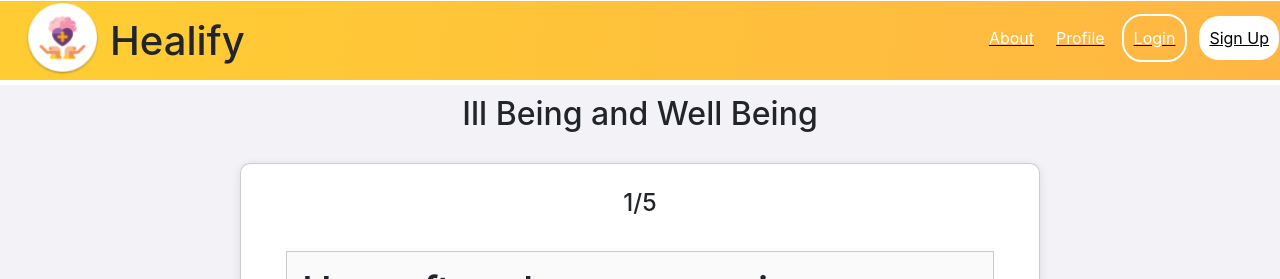
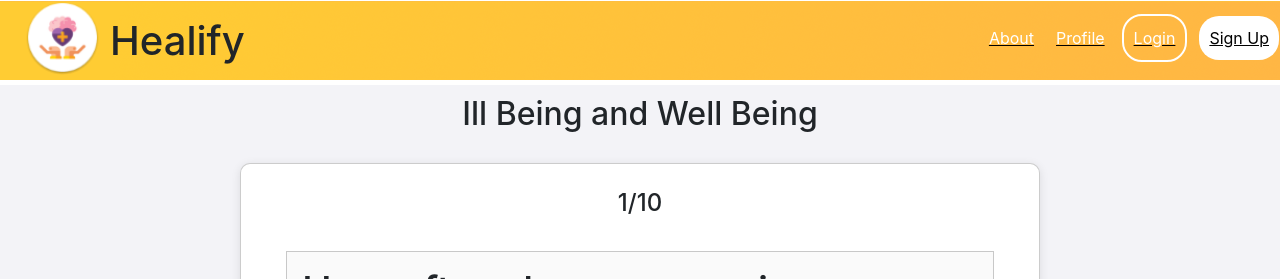
Before and after one commit to SE-Project-Team/Healify, a React (Create React App) app in the folder healify/: page /Quiz1 in a window 1280 px wide. Shown: the top 279 px of the page. Built offline with nearby package versions, Linux system fonts and the light colour scheme.

Commit message:
More Questions Added

```diff
--- a/healify/src/Components/Quiz/Quiz.js
+++ b/healify/src/Components/Quiz/Quiz.js
@@ -76,7 +76,7 @@ export const Quiz = ({ questions, category }) => {
           <div className={styles.quizBody}>
             <h2 className={styles.heading}>{category}</h2>
             <div className={styles.quizcontainer}>
-              <h4 className={styles.counter}>{counter}/5</h4>
+              <h4 className={styles.counter}>{counter}/10</h4>
               <div>
                 <form action="" className={styles.quizForm}>
                   <SpecificQuestion
```
